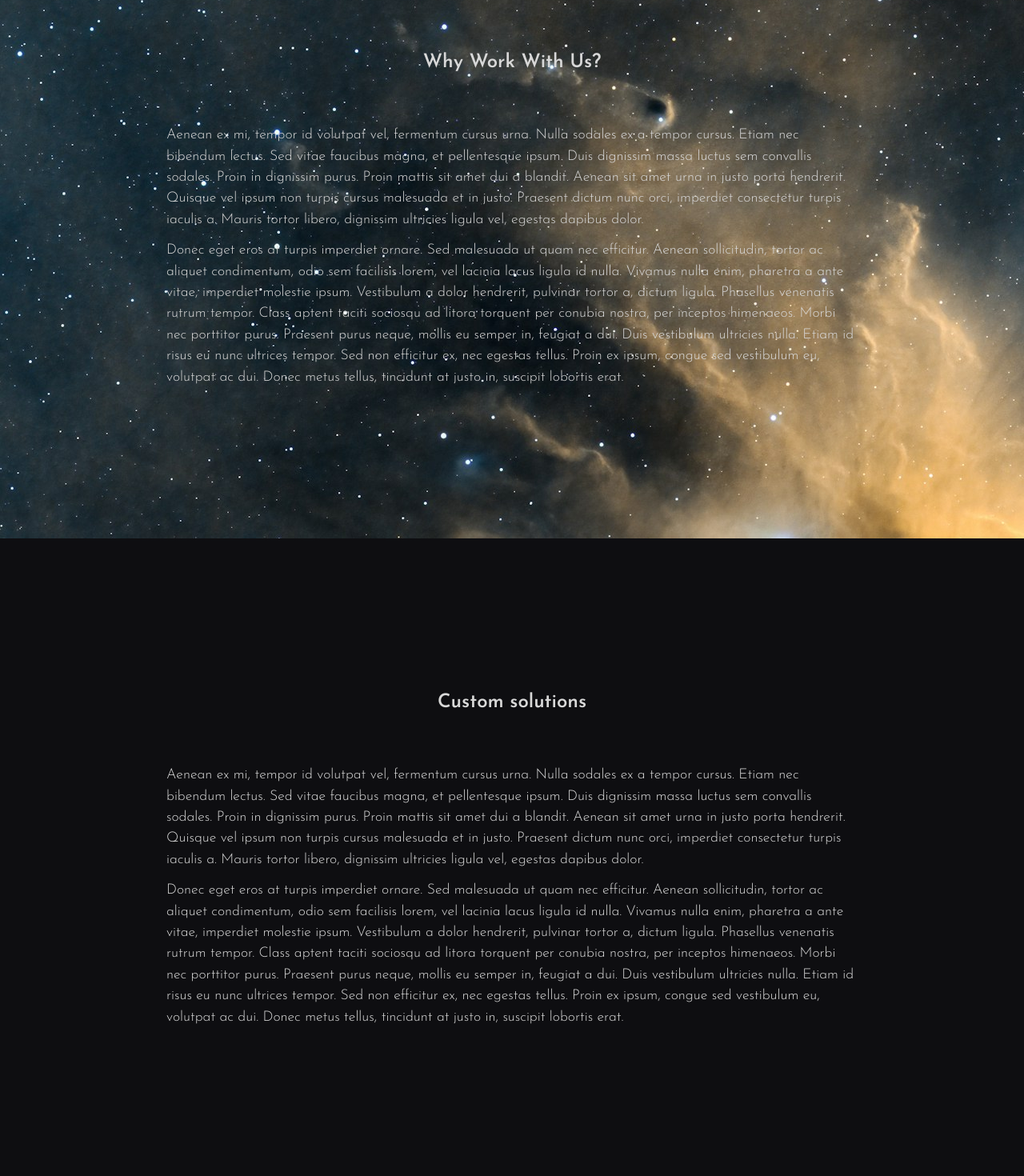
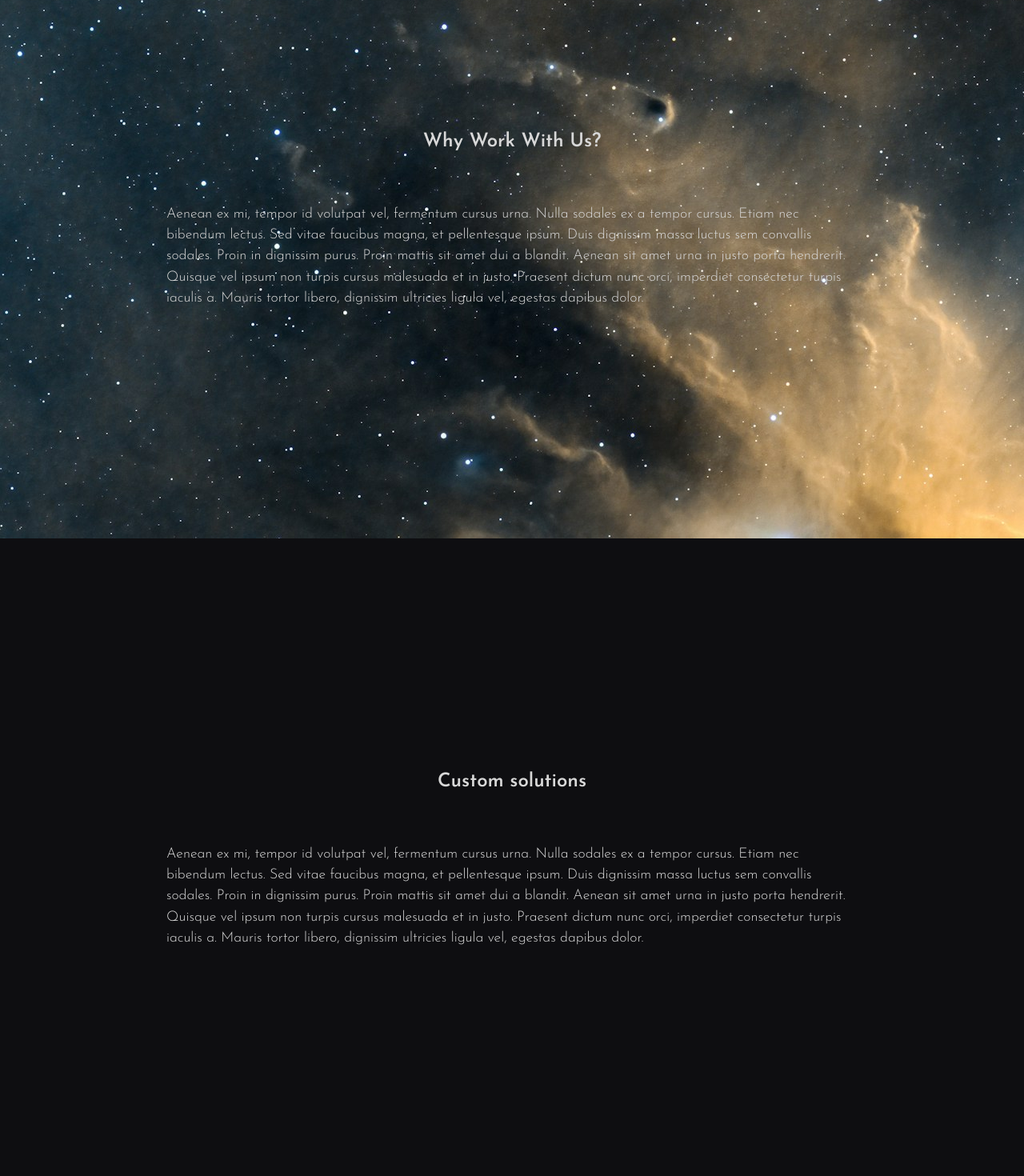
Before and after one commit to MrMostellar/stellar-app-technologies, a Next.js app: page / in a window 1280 px wide. Shown: the part 1742-3212 px from the top of the page at 80% size. Built offline with nearby package versions, Linux system fonts and the light colour scheme.

Commit message:
Google analytics

```diff
--- a/app/components/Footer/Footer.tsx
+++ b/app/components/Footer/Footer.tsx
@@ -4,13 +4,13 @@ import FooterLinksColumns from "./FooterLinksColumns";
 
 export default function Footer() {
   return (
-    <>
+    <footer className="flex flex-col bg-[var(--secondary)] text-center">
       <div className="flex flex-1 pt-8">
         <FooterLinksColumns />
       </div>
 
       <div className="flex flex-1 flex-col p-1">
-        <div className="flex flex-1 justify-center items-center p-2">
+        <div className="flex flex-1 items-center justify-center p-2">
           <SingleTextForm
             label={"Let's keep in touch!"}
             formType={"email"}
@@ -18,7 +18,7 @@ export default function Footer() {
           />
         </div>
 
-        <div className="underline-animation flex flex-1 flex-wrap justify-center items-center p-2 pt-4 m-auto">
+        <div className="underline-animation m-auto flex flex-1 flex-wrap items-center justify-center p-2 pt-4">
           <SocialsBar />
         </div>
 
@@ -26,6 +26,6 @@ export default function Footer() {
           &copy; 2024-2025 Stellar App Technologies LLC
         </p>
       </div>
-    </>
+    </footer>
   );
 }
--- a/app/components/Header/Header.tsx
+++ b/app/components/Header/Header.tsx
@@ -5,7 +5,7 @@ import Image from "next/image";
 
 export default function Header() {
   return (
-    <>
+    <header className="absolute top-2 z-20 flex w-[100%] flex-row px-2 py-6">
       <button className="flex flex-1 items-center justify-center p-2">
         <Link href="/" className="titleText flex items-center">
           <Image
@@ -35,6 +35,6 @@ export default function Header() {
           </nav>
         </div>
       </nav>
-    </>
+    </header>
   );
 }
--- a/app/layout.tsx
+++ b/app/layout.tsx
@@ -2,11 +2,12 @@ import type { Metadata } from "next";
 import "./globals.css";
 import Header from "./components/Header/Header";
 import Footer from "./components/Footer/Footer";
+import Script from "next/script";
 
 export const metadata: Metadata = {
   title: "Stellar App Technologies",
   description:
-    "A web development company all about webapps, tech solutions, and more.",
+    "A web development company focusing on building you a website you love.",
 };
 
 export default function RootLayout({
@@ -17,16 +18,25 @@ export default function RootLayout({
   return (
     <html lang="en">
       <head>
+        <Script
+          async
+          src="https://www.googletagmanager.com/gtag/js?id=G-9P394L0GFY"
+        ></Script>
+        <Script id="google-analytics">
+          {`
+    window.dataLayer = window.dataLayer || [];
+    function gtag(){dataLayer.push(arguments);}
+    gtag('js', new Date());
+    gtag('config', 'G-9P394L0GFY');
+  `}
+        </Script>
         <meta name="viewport" content="width=device-width, initial-scale=1.0" />
       </head>
-      <body className="overflow-y-scroll min-h-screen font-main text-[var(--text)] flex flex-col">
-        <header className="z-20 absolute top-2 flex flex-1 flex-row w-[100%] py-6 px-2">
-          <Header />
-        </header>
-        <main className="flex-[5] bg-[var(--primary)]">{children}</main>
-        <footer className="bg-[var(--secondary)] flex-1 flex flex-col text-center">
-          <Footer />
-        </footer>
+
+      <body className="overflow-y-scroll font-main text-[var(--text)]">
+        <Header />
+        {children}
+        <Footer />
       </body>
     </html>
   );
--- a/app/page.tsx
+++ b/app/page.tsx
@@ -4,15 +4,15 @@ import Hero from "./components/Hero";
 
 export default function Home() {
   return (
-    <>
-      <section className="relative pt-32 z-10 text-[0.5rem] px-10 md:px-40 bg-[url('/images/bgSpace1.jpg')] bg-no-repeat bg-cover grid min-h-screen min-w-screen grid-cols-12 grid-rows-6 md:grid-cols-10 md:grid-rows-10 gap-1">
+    <main className="bg-[var(--primary)]" onScroll={() => scrollBy(screen)}>
+      <section className="min-w-screen relative z-10 grid min-h-screen grid-cols-12 grid-rows-6 gap-1 bg-[url('/images/bgSpace1.jpg')] bg-cover bg-no-repeat px-10 pt-32 text-[0.5rem] md:grid-cols-10 md:grid-rows-10 md:px-40">
         <Hero />
       </section>
       <AnimationOnScroll
         classNameInView="in-view"
         classNameNotInView="not-in-view"
       >
-        <section className="min-h-screen p-20 lg:px-52 rounded-3xl flex flex-col items-center justify-center gap-3 text-[1rem]">
+        <section className="flex min-h-screen flex-col items-center justify-center gap-3 rounded-3xl p-20 text-[1rem] lg:px-52">
           <Carousel />
         </section>
       </AnimationOnScroll>
@@ -20,7 +20,7 @@ export default function Home() {
         classNameInView="in-view"
         classNameNotInView="not-in-view"
       >
-        <section className="min-h-screen p-20 bg-[url('/images/bgSpace.jpg')] lg:px-52 flex flex-col items-center justify-center gap-3 text-[1rem]">
+        <section className="flex min-h-screen flex-col items-center justify-center gap-3 bg-[url('/images/bgSpace.jpg')] p-20 text-[1rem] lg:px-52">
           <h1 className="titleText pb-12 text-3xl">Why Work With Us?</h1>
           <p className="paragraphText">
             Aenean ex mi, tempor id volutpat vel, fermentum cursus urna. Nulla
@@ -33,27 +33,13 @@ export default function Home() {
             tortor libero, dignissim ultricies ligula vel, egestas dapibus
             dolor.
           </p>
-          <p className="paragraphText">
-            Donec eget eros at turpis imperdiet ornare. Sed malesuada ut quam
-            nec efficitur. Aenean sollicitudin, tortor ac aliquet condimentum,
-            odio sem facilisis lorem, vel lacinia lacus ligula id nulla. Vivamus
-            nulla enim, pharetra a ante vitae, imperdiet molestie ipsum.
-            Vestibulum a dolor hendrerit, pulvinar tortor a, dictum ligula.
-            Phasellus venenatis rutrum tempor. Class aptent taciti sociosqu ad
-            litora torquent per conubia nostra, per inceptos himenaeos. Morbi
-            nec porttitor purus. Praesent purus neque, mollis eu semper in,
-            feugiat a dui. Duis vestibulum ultricies nulla. Etiam id risus eu
-            nunc ultrices tempor. Sed non efficitur ex, nec egestas tellus.
-            Proin ex ipsum, congue sed vestibulum eu, volutpat ac dui. Donec
-            metus tellus, tincidunt at justo in, suscipit lobortis erat.
-          </p>
         </section>
       </AnimationOnScroll>
       <AnimationOnScroll
         classNameInView="in-view"
         classNameNotInView="not-in-view"
       >
-        <section className="min-h-screen p-20 lg:px-52 rounded-3xl flex flex-col items-center justify-center gap-3 text-[1rem]">
+        <section className="flex min-h-screen flex-col items-center justify-center gap-3 rounded-3xl p-20 text-[1rem] lg:px-52">
           <h1 className="titleText pb-12 text-3xl">Custom solutions</h1>
           <p className="paragraphText">
             Aenean ex mi, tempor id volutpat vel, fermentum cursus urna. Nulla
@@ -66,22 +52,8 @@ export default function Home() {
             tortor libero, dignissim ultricies ligula vel, egestas dapibus
             dolor.
           </p>
-          <p className="paragraphText">
-            Donec eget eros at turpis imperdiet ornare. Sed malesuada ut quam
-            nec efficitur. Aenean sollicitudin, tortor ac aliquet condimentum,
-            odio sem facilisis lorem, vel lacinia lacus ligula id nulla. Vivamus
-            nulla enim, pharetra a ante vitae, imperdiet molestie ipsum.
-            Vestibulum a dolor hendrerit, pulvinar tortor a, dictum ligula.
-            Phasellus venenatis rutrum tempor. Class aptent taciti sociosqu ad
-            litora torquent per conubia nostra, per inceptos himenaeos. Morbi
-            nec porttitor purus. Praesent purus neque, mollis eu semper in,
-            feugiat a dui. Duis vestibulum ultricies nulla. Etiam id risus eu
-            nunc ultrices tempor. Sed non efficitur ex, nec egestas tellus.
-            Proin ex ipsum, congue sed vestibulum eu, volutpat ac dui. Donec
-            metus tellus, tincidunt at justo in, suscipit lobortis erat.
-          </p>
         </section>
       </AnimationOnScroll>
-    </>
+    </main>
   );
 }
```
